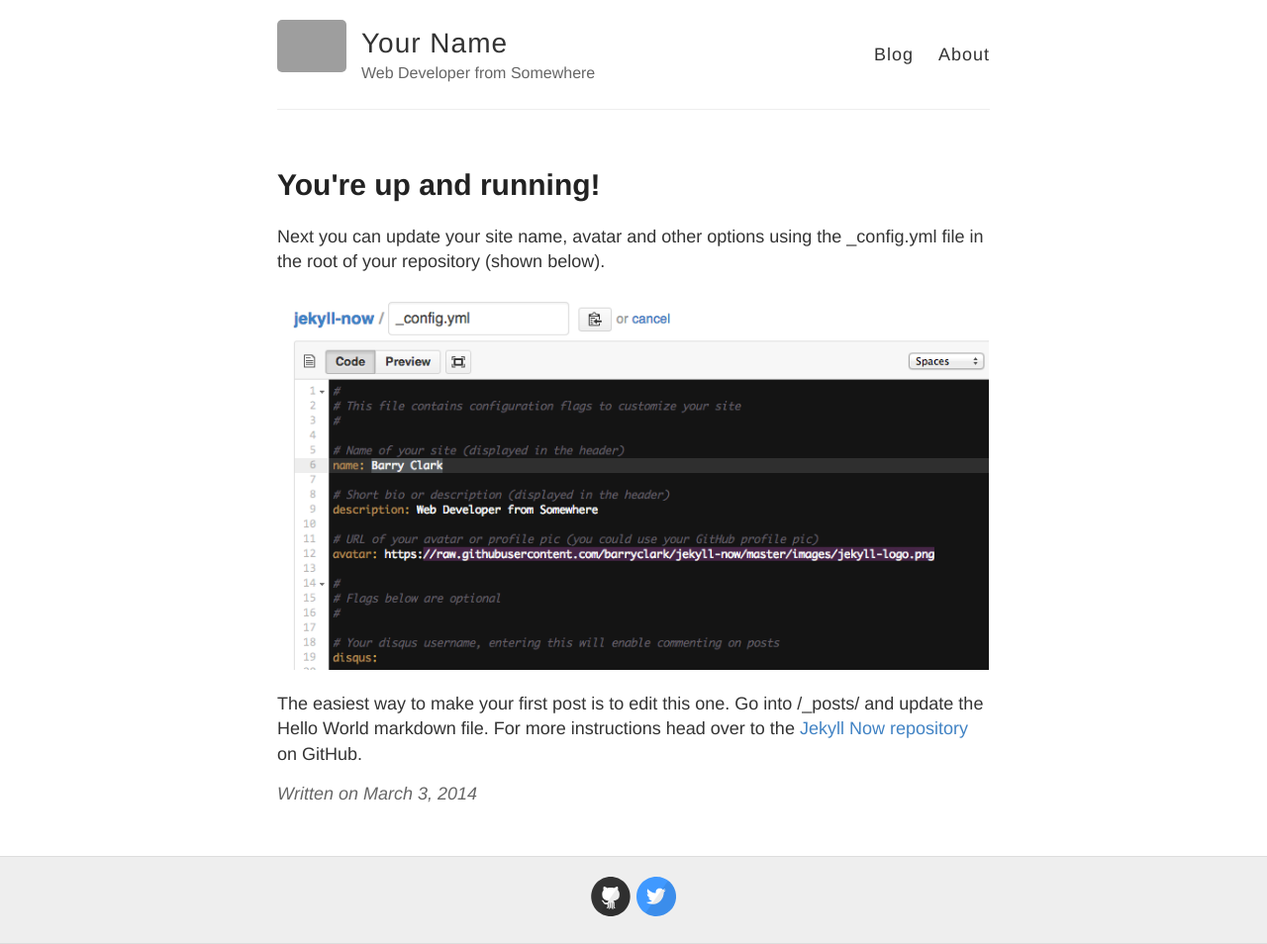
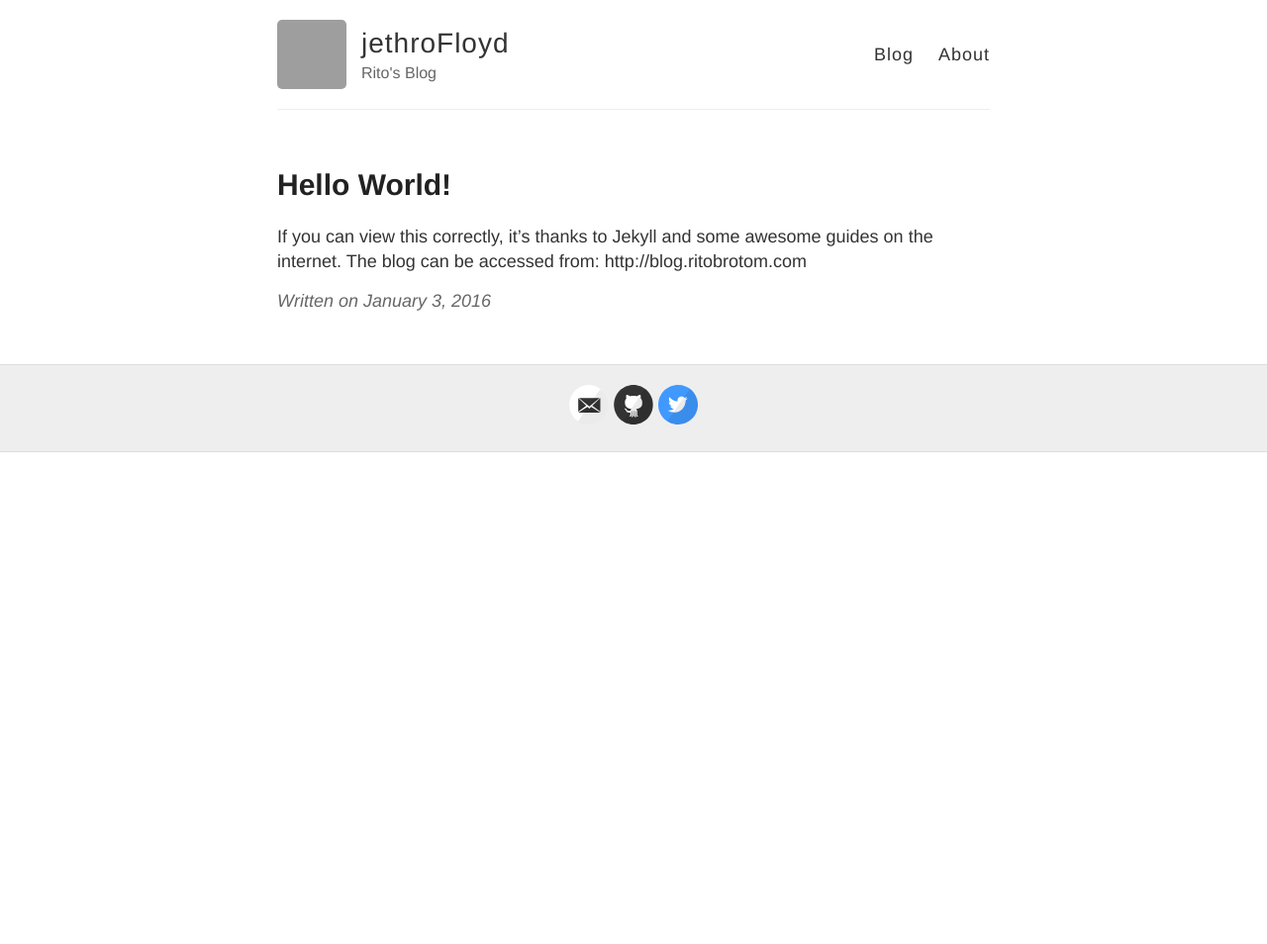
Before and after one commit to jethroFloyd/blog, a Jekyll site: the page built from _posts/2016-1-3-Hello-World.md, in a window 1280 px wide. Shown: the whole page at 99% size. Built offline with Jekyll 4.4.1, drawn with Linux system fonts in a browser that asks for light colours; Markdown is read by kramdown in place of the engine named in the settings; after the commit the page ends 900 px from its top, so only the background shows below that; grey boxes are pictures that could not be loaded.

Commit message:
hello world

```diff
--- a/_config.yml
+++ b/_config.yml
@@ -3,13 +3,13 @@
 #
 
 # Name of your site (displayed in the header)
-name: Your Name
+name: jethroFloyd
 
 # Short bio or description (displayed in the header)
-description: Web Developer from Somewhere
+description: Rito's Blog
 
 # URL of your avatar or profile pic (you could use your GitHub profile pic)
-avatar: https://raw.githubusercontent.com/barryclark/jekyll-now/master/images/jekyll-logo.png
+avatar: https://avatars2.githubusercontent.com/u/8988029?v=3&s=460
 
 #
 # Flags below are optional
@@ -18,15 +18,15 @@ avatar: https://raw.githubusercontent.com/barryclark/jekyll-now/master/images/je
 # Includes an icon in the footer for each username you enter
 footer-links:
   dribbble:
-  email:
+  email: ritobroto@ritobrotom.com
   facebook:
   flickr:
-  github: barryclark/jekyll-now
+  github: jethroFloyd
   instagram:
   linkedin:
   pinterest:
   rss: # just type anything here for a working RSS icon
-  twitter: jekyllrb
+  twitter: jethroFloydRito
   stackoverflow: # your stackoverflow profile, e.g. "users/50476/bart-kiers"
   youtube: # channel/<your_long_string> or user/<user-name>
   googleplus: # anything in your profile username that comes after plus.google.com/
@@ -54,7 +54,7 @@ baseurl: "/blog"
 #
 
 markdown: redcarpet
-highlighter: pygments
+highlighter: rouge
 permalink: /:title/
 
 # The release of Jekyll Now that you're using
--- a/_posts/2014-3-3-Hello-World.md
+++ /dev/null
@@ -1,10 +0,0 @@
----
-layout: post
-title: You're up and running!
----
-
-Next you can update your site name, avatar and other options using the _config.yml file in the root of your repository (shown below).
-
-![_config.yml]({{ site.baseurl }}/images/config.png)
-
-The easiest way to make your first post is to edit this one. Go into /_posts/ and update the Hello World markdown file. For more instructions head over to the [Jekyll Now repository](https://github.com/barryclark/jekyll-now) on GitHub.
--- /dev/null
+++ b/_posts/2016-1-3-Hello-World.md
@@ -0,0 +1,8 @@
+---
+layout: post
+title:  Hello World!
+---
+
+
+If you can view this correctly, it's thanks to Jekyll and some awesome guides on the internet.
+The blog can be accessed from: http://blog.ritobrotom.com
```
Also changed, not shown: 404.md (+2 -3 lines).
